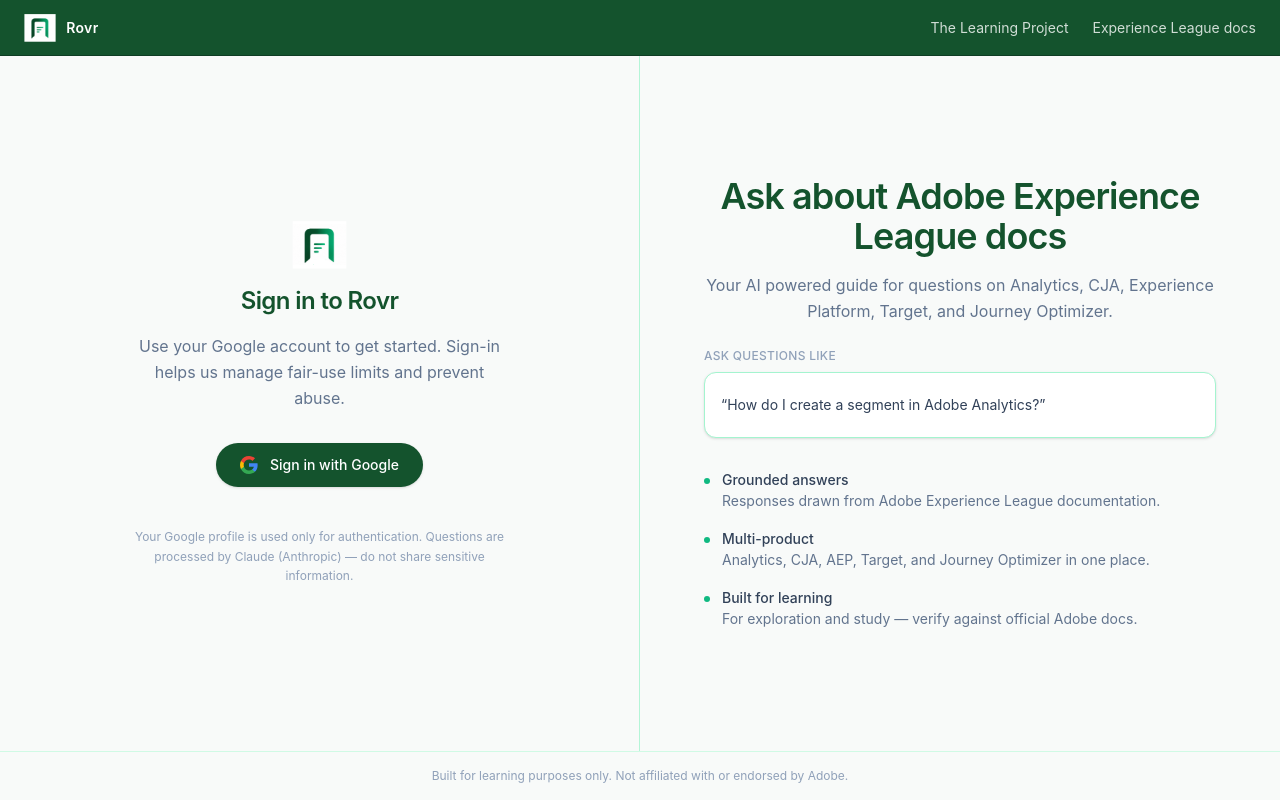
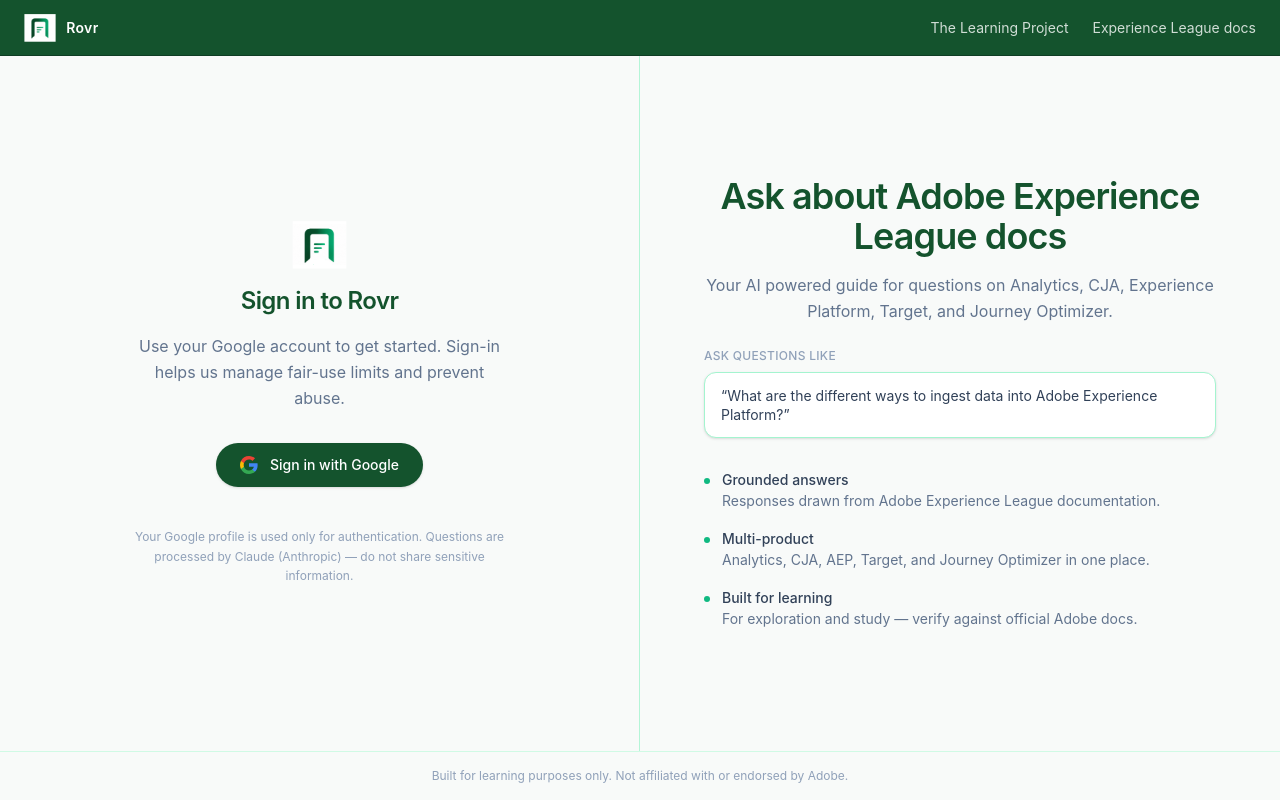
Before and after one commit to riteshvg/ExperienceLeagueChatBotAWS, a React (Vite) app in the folder frontend/: page /login in a window 1280 px wide. Built offline with nearby package versions, Linux system fonts and the light colour scheme; no server answers.

Commit message:
Randomize login prompt ticker and shorten rotation timing.
Picks questions randomly across the full prompt library with faster slide and hold intervals for a livelier first impression.

Co-authored-by: Cursor <cursoragent@cursor.com>

```diff
--- a/frontend/src/pages/LoginPage.tsx
+++ b/frontend/src/pages/LoginPage.tsx
@@ -17,13 +17,22 @@ const VALUE_PROPS = [
   },
 ] as const
 
-const SLIDE_MS = 900
-const MIN_HOLD_MS = 3800
-const MAX_HOLD_MS = 6500
-const MS_PER_CHAR = 42
+const SLIDE_MS = 700
+const MIN_HOLD_MS = 2200
+const MAX_HOLD_MS = 4000
+const MS_PER_CHAR = 28
 
 function getHoldMs(text: string) {
   return Math.min(MAX_HOLD_MS, Math.max(MIN_HOLD_MS, text.length * MS_PER_CHAR))
+}
+
+function pickRandomIndex(exclude: number, length: number) {
+  if (length <= 1) return 0
+  let next = exclude
+  while (next === exclude) {
+    next = Math.floor(Math.random() * length)
+  }
+  return next
 }
 
 function RotatingPromptBox() {
@@ -32,6 +41,7 @@ function RotatingPromptBox() {
     [],
   )
   const [index, setIndex] = useState(0)
+  const [upcomingIndex, setUpcomingIndex] = useState(0)
   const [trackY, setTrackY] = useState(0)
   const [animated, setAnimated] = useState(false)
 
@@ -49,22 +59,30 @@ function RotatingPromptBox() {
       )
     }
 
-    const advance = (currentIndex: number) => {
+    const advance = (currentIndex: number, nextIndex: number) => {
       schedule(() => {
         setAnimated(true)
         setTrackY(-48)
 
         schedule(() => {
-          const nextIndex = (currentIndex + 1) % prompts.length
+          const followingIndex = pickRandomIndex(nextIndex, prompts.length)
           setAnimated(false)
           setTrackY(0)
           setIndex(nextIndex)
-          schedule(() => advance(nextIndex), getHoldMs(prompts[nextIndex]!))
+          setUpcomingIndex(followingIndex)
+          schedule(
+            () => advance(nextIndex, followingIndex),
+            getHoldMs(prompts[nextIndex]!),
+          )
         }, SLIDE_MS)
       }, getHoldMs(prompts[currentIndex]!))
     }
 
-    schedule(() => advance(0), getHoldMs(prompts[0]!))
+    const startIndex = Math.floor(Math.random() * prompts.length)
+    const firstUpcoming = pickRandomIndex(startIndex, prompts.length)
+    setIndex(startIndex)
+    setUpcomingIndex(firstUpcoming)
+    schedule(() => advance(startIndex, firstUpcoming), getHoldMs(prompts[startIndex]!))
 
     return () => {
       cancelled = true
@@ -73,8 +91,6 @@ function RotatingPromptBox() {
   }, [prompts])
 
   if (prompts.length === 0) return null
-
-  const nextIndex = (index + 1) % prompts.length
 
   return (
     <div className="mt-6 w-full text-left">
@@ -94,7 +110,7 @@ function RotatingPromptBox() {
               &ldquo;{prompts[index]}&rdquo;
             </p>
             <p className="h-12 flex items-center text-sm text-slate-700 leading-snug line-clamp-2">
-              &ldquo;{prompts[nextIndex]}&rdquo;
+              &ldquo;{prompts[upcomingIndex]}&rdquo;
             </p>
           </div>
         </div>
```
